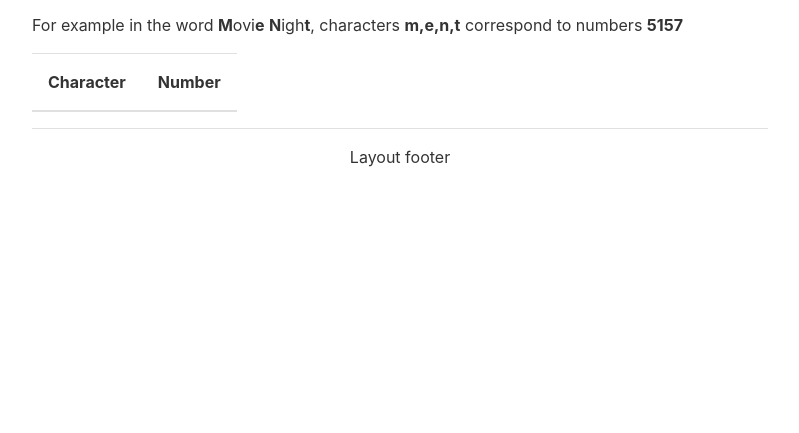
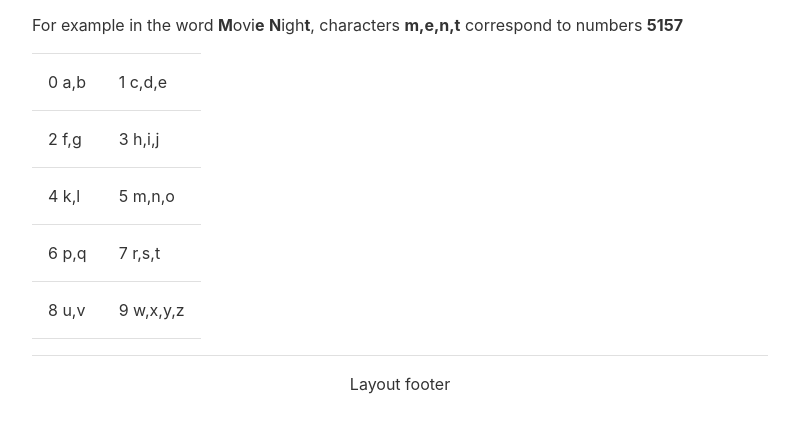
Before and after one commit to ArsalanDotMe/numbo, a website: page web/views/home.html in a window 1280 px wide. Shown: the part 275-708 px from the top of the page, without its empty margins (240-1039 px from the left). Drawn offline with nearby package versions, Linux system fonts and the light colour scheme; files that its build step writes are made by us from their sources.

Commit message:
tweak arrangement of the main page

```diff
--- a/web/views/home.html
+++ b/web/views/home.html
@@ -2,29 +2,33 @@
 
 {% block content %}
 
-{% if commonNoun %}
-  <h1>Common Nouns for your PIN</h1>
-  <h3>{{commonNoun | title}}</h3>
-{% endif %}
+<article>
+    <form action="">
+      <input type="number" name="pin" value="{{pin}}" />
+      <button type="submit">Submit</button>
+    </form>
+</article>
 
 {% if famous.length > 0 %}
-  <h1>Your pin matches with a famous person!</h1>
+<article>
+  <h2>Your pin matches with a famous person!</h2>
   <div class="famous-list">
     {% for person in famous %}
       <div class="famous-list-item">
         <h3>{{person.name | title}}</h3>
-        <p>{{person.intro}}</p>
+        <a href="https://en.wikipedia.org/?curid={{person.wikiID}}">Learn more about this person</a>
       </div>
     {% endfor %}
   </div>
+</article>
 {% endif %}
 
-<div>
-    <form action="">
-      <input type="number" name="pin" value="{{pin}}" />
-      <button type="submit">Submit</button>
-    </form>
-</div>
+{% if commonNoun %}
+<article>
+  <h2>Common Nouns for your PIN</h2>
+  <h3>{{commonNoun | title}}</h3>
+</article>
+{% endif %}
 
 <article>
   <h2>How it works</h2>
@@ -35,20 +39,56 @@
   </p>
 
   <table>
-    <thead>
-      <tr>
-        <th>Character</th>
-        <th>Number</th>
-      </tr>
-    </thead>
-    <tbody>
-      {% for alphabet in alphabetsMap %}
-        <tr>
-          <td>{{alphabet.key}}</td>
-          <td>{{alphabet.value}}</td>
-        </tr>
-      {% endfor %}
-    </tbody>
+    <tr>
+      <td>
+        <span class="number">0</span>
+        <span class="letters">a,b</span>
+      </td>
+      <td>
+        <span class="number">1</span>
+        <span class="letters">c,d,e</span>
+      </td>
+    </tr>
+    <tr>
+      <td>
+        <span class="number">2</span>
+        <span class="letters">f,g</span>
+      </td>
+      <td>
+        <span class="number">3</span>
+        <span class="letters">h,i,j</span>
+      </td>
+    </tr>
+    <tr>
+      <td>
+        <span class="number">4</span>
+        <span class="letters">k,l</span>
+      </td>
+      <td>
+        <span class="number">5</span>
+        <span class="letters">m,n,o</span>
+      </td>
+    </tr>
+    <tr>
+      <td>
+        <span class="number">6</span>
+        <span class="letters">p,q</span>
+      </td>
+      <td>
+        <span class="number">7</span>
+        <span class="letters">r,s,t</span>
+      </td>
+    </tr>
+    <tr>
+      <td>
+        <span class="number">8</span>
+        <span class="letters">u,v</span>
+      </td>
+      <td>
+        <span class="number">9</span>
+        <span class="letters">w,x,y,z</span>
+      </td>
+    </tr>
   </table>
 </article>
 {% endblock %}
```
